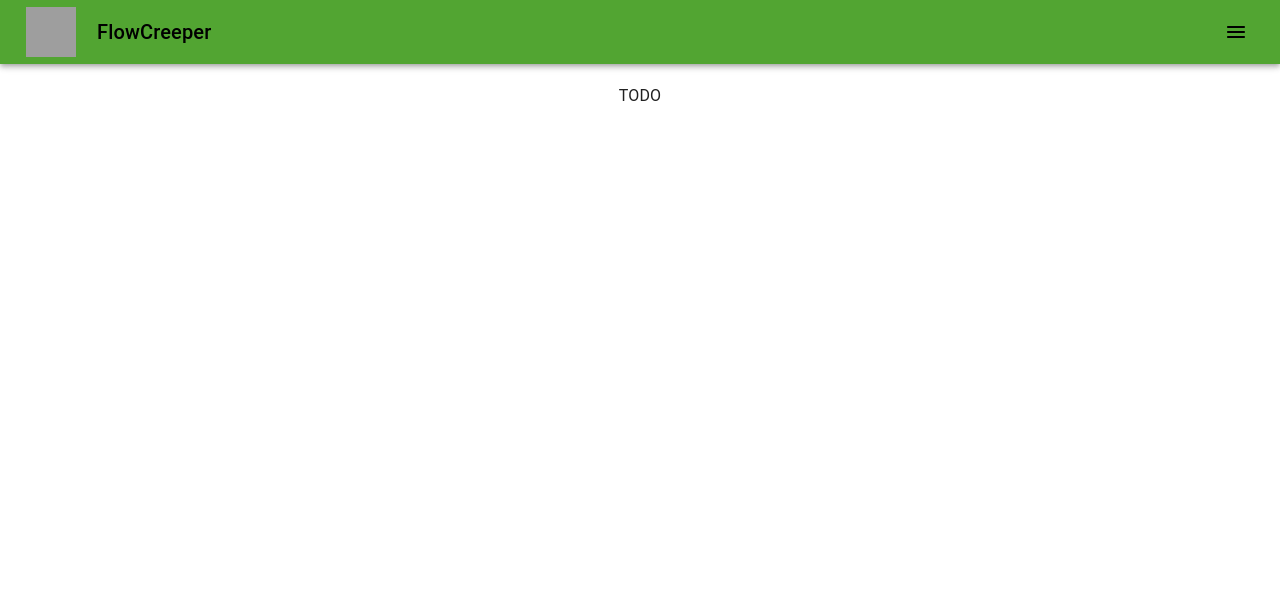
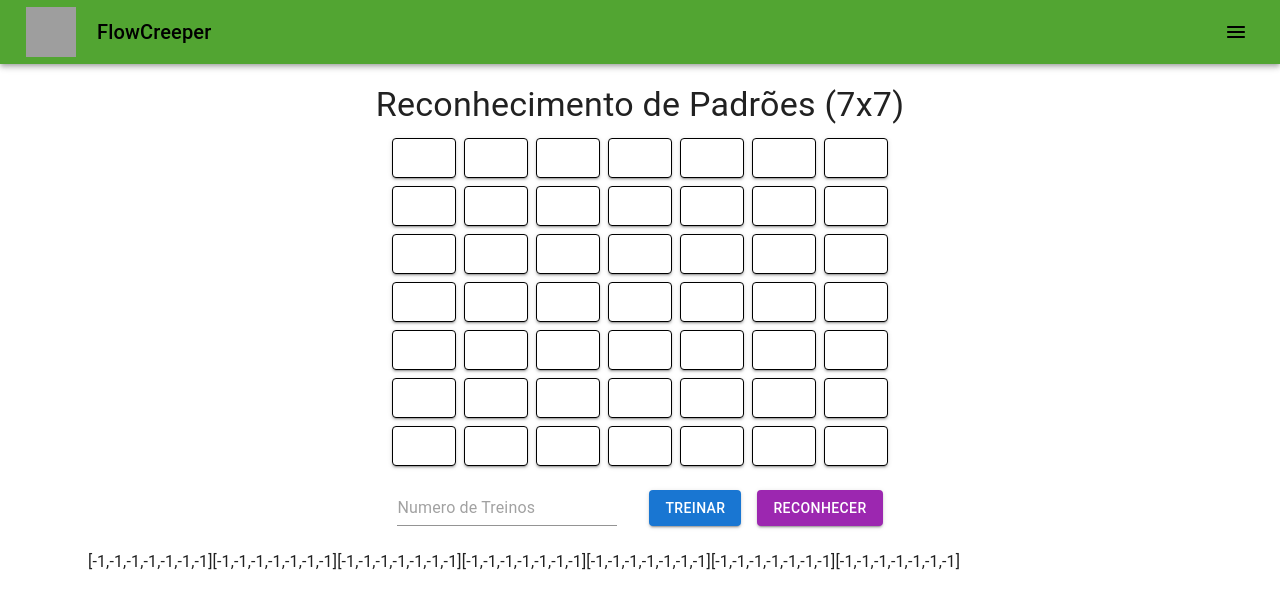
Before and after one commit to FlowCreeper/FlowCreeper.github.io, a React (Create React App) app: page /grafos/gnn in a window 1280 px wide. Shown: the top 608 px of the page. Built offline with nearby package versions, Linux system fonts and the light colour scheme; grey boxes are pictures that could not be loaded.

Commit message:
Apresentação adicionada e Pasta usuarios renomeada

```diff
--- a/src/App.js
+++ b/src/App.js
@@ -11,7 +11,7 @@ function App() {
 
   const theme = createTheme({
     colorSchemes: {
-      light: true,
+      dark: true,
     },
   });
 
@@ -48,13 +48,14 @@ function App() {
       label: 'Grafos',
       children: [
         { id: 'grafos/conexo', label: 'Conexo - Desconexo' },
+        { id: 'grafos/gnn', label: 'Rede neural - Grafos' },
       ],
     },
     {
       id: '_ada',
       label: 'Analise de Desempenho',
       children: [
-        { id: 'td2', label: 'TODO' },
+        { id: 'analise/apresentacao', label: 'Apresentação' },
       ],
     },
   ]
--- /dev/null
+++ b/src/pages/analise desempenho/apresentacao.js
@@ -0,0 +1,141 @@
+import { Button, Checkbox, Input, Typography, Accordion, AccordionSummary, AccordionDetails } from "@mui/material";
+import ExpandMoreIcon from '@mui/icons-material/ExpandMore';
+import { useState } from "react";
+
+export default function Apresentacao() {
+    const [quantidade, setQuantidade] = useState(0);  // Tamanho do array
+    const [organizado, setOrganizado] = useState(false);  // Estado do checkbox (ordenado/desordenado)
+    const [numeros, setNumeros] = useState([]);  // Lista para mostrar os resultados
+
+    // Componente que alterna o estado de ordenado/desordenado
+    function LabelOrganizado() {
+      return (
+        <Typography>
+          <Checkbox checked={organizado} onChange={() => setOrganizado(!organizado)} />
+          {organizado ? "Ordenada" : "Desordenada"}
+        </Typography>
+      );
+    }
+
+    // Função que gera os dados e executa os algoritmos
+    function handleClick() {
+      let array = []; // Inicializa o array vazio
+      let min = 0; // Define o valor mínimo para os números aleatórios
+      let max = 1000000; // Define o valor máximo para os números aleatórios
+      let resultados = []; // Lista para armazenar os resultados de cada algoritmo
+      let inicio, fim; // Variáveis para medir o tempo de execução
+
+      if (quantidade > 9999999) {
+        alert("Quantidade de elementos inválida insira um valor menor que 10.000.000")
+        return
+      }
+      if (quantidade < 0) {
+        alert("Quantidade de elementos inválida insira um valor positivo")
+        return
+      }
+      // Função Merge Sort
+      const mergeSort = (array) => {
+        if (array.length <= 1) {
+          return array; // Caso base: se o array tiver 1 ou 0 elementos, já está ordenado
+        }
+
+        const middle = Math.floor(array.length / 2); // Calcula o índice do meio
+        const left = mergeSort(array.slice(0, middle)); // Ordena a metade esquerda recursivamente
+        const right = mergeSort(array.slice(middle)); // Ordena a metade direita recursivamente
+
+        return merge(left, right); // Mescla as duas metades
+      };
+
+      // Função para mesclar dois arrays ordenados
+      const merge = (left, right) => {
+        let resultArray = [], leftIndex = 0, rightIndex = 0;
+
+        // Compara os elementos de ambos os arrays e insere o menor no resultado
+        while (leftIndex < left.length && rightIndex < right.length) {
+          if (left[leftIndex] < right[rightIndex]) {
+            resultArray.push(left[leftIndex]);
+            leftIndex++;
+          } else {
+            resultArray.push(right[rightIndex]);
+            rightIndex++;
+          }
+        }
+
+        // Adiciona os elementos restantes de cada array ao resultado
+        return resultArray.concat(left.slice(leftIndex)).concat(right.slice(rightIndex));
+      };
+
+      // Gera números aleatórios e os insere no array
+      for (let i = 0; i < parseInt(quantidade); i++) {
+        let numeroAleatorio = Math.floor(Math.random() * (max - min + 1)) + min; // Gera um número aleatório entre min e max
+        array.push(numeroAleatorio); // Adiciona o número ao array
+      }
+
+      // Se a lista deve ser organizada previamente
+      if (organizado) {
+        array.sort((a, b) => a - b); // Ordena o array se o checkbox estiver marcado
+      }
+
+      // Medindo o tempo do Merge Sort
+      inicio = new Date(); // Início da contagem do tempo
+      let resultadoMergeSort = mergeSort([...array]); // Executa o Merge Sort
+      fim = new Date(); // Fim da contagem do tempo
+
+      // Adiciona o resultado do Merge Sort
+      resultados.push({
+        metodo: "Merge Sort",
+        tempo: (fim - inicio) + " ms",
+        bigOMelhor: "O(n log n)", // O melhor caso do Merge Sort é sempre O(n log n)
+        bigOPior: "O(n log n)",  // O pior caso também é O(n log n)
+        numeros: resultadoMergeSort.join(', ') // Números ordenados pelo Merge Sort
+      });
+
+      // Medindo o tempo do método .sort()
+      inicio = new Date(); // Início da contagem do tempo
+      let resultadoSort = array.sort((a, b) => a - b); // Executa o método .sort()
+      fim = new Date(); // Fim da contagem do tempo
+
+      // Adiciona o resultado do método .sort()
+      resultados.push({
+        metodo: "Método .sort()",
+        tempo: (fim - inicio) + " ms",
+        bigOMelhor: organizado ? "O(n)" : "O(n log n)",  // Melhor caso: O(n) se já estiver ordenada
+        bigOPior: "O(n log n)", // Pior caso: O(n log n)
+        numeros: resultadoSort.join(', ') // Números ordenados pelo método .sort()
+      });
+
+      // Atualiza a lista de resultados
+      setNumeros(resultados);
+    }
+
+    return (
+      <>
+        {/* Campo para definir a quantidade de números no array */}
+        <Input type="number" placeholder="Quantidade de elementos" onChange={(e) => setQuantidade(e.target.value)} />
+
+        {/* Componente que alterna o estado de ordenado/desordenado */}
+        <LabelOrganizado />
+
+        {/* Botão para iniciar o teste dos algoritmos */}
+        <Button onClick={handleClick}> Testar </Button>
+
+        {/* Exibe os resultados em uma lista de Accordions (gavetas) */}
+        {numeros.map((resultado, index) => (
+          <Accordion key={index}>
+            <AccordionSummary expandIcon={<ExpandMoreIcon />}>
+              {/* Título da gaveta com o nome do método, tempo de execução e complexidade Big O */}
+              <Typography>
+                {resultado.metodo} - Tempo: {resultado.tempo} - Big O: {resultado.bigOMelhor}
+              </Typography>
+            </AccordionSummary>
+            <AccordionDetails>
+              {/* Exibe os números ordenados dentro da gaveta */}
+              <Typography>
+                {resultado.numeros}
+              </Typography>
+            </AccordionDetails>
+          </Accordion>
+        ))}
+      </>
+    );
+}
--- /dev/null
+++ b/src/pages/grafos/gnn.js
@@ -0,0 +1,73 @@
+import React, { useState } from 'react';
+import { Button, Grid, Box, Container, Typography, Input } from '@mui/material';
+
+const Gnn = () => {
+  const [grid, setGrid] = useState(
+    Array(7).fill(null).map(() => Array(7).fill(-1))
+  );
+
+  const toggleButton = (row, col) => {
+    const newGrid = grid.map((r, rowIndex) =>
+      r.map((cell, colIndex) =>
+        rowIndex === row && colIndex === col ? cell * -1 : cell
+      )
+    );
+    setGrid(newGrid);
+  };
+
+  const handleTrain = () => {
+    // Implementar lógica de treinamento da rede neural
+    alert('Treinamento iniciado!');
+  };
+
+  const handleRecognize = () => {
+    // Implementar lógica de reconhecimento de padrão
+    alert('Reconhecendo padrão...');
+  };
+
+  return (
+    <Container>
+      <Typography variant="h4" align="center" gutterBottom>
+        Reconhecimento de Padrões (7x7)
+      </Typography>
+      <Box display="flex" justifyContent="center">
+        <Grid container spacing={1}>
+          {grid.map((row, rowIndex) => (
+            <Grid container item spacing={1} key={rowIndex} justifyContent="center">
+              {row.map((cell, colIndex) => (
+                <Grid item key={`${rowIndex}-${colIndex}`}>
+                  <Button
+                    onClick={() => toggleButton(rowIndex, colIndex)}
+                    variant="contained"
+                    sx={{
+                      backgroundColor: cell === 1 ? 'black' : 'white',
+                      width: '40px',
+                      height: '40px',
+                      border: '1px solid black',
+                    }}
+                  />
+                </Grid>
+              ))}
+            </Grid>
+          ))}
+        </Grid>
+      </Box>
+      <Box display="flex" justifyContent="center" mt={3}>
+        <Input placeholder='Numero de Treinos' sx={{marginRight: 4}}/>
+        <Button onClick={handleTrain} variant="contained" color="primary">
+          Treinar
+        </Button>
+        <Button onClick={handleRecognize} variant="contained" color="secondary" sx={{ ml: 2 }}>
+          Reconhecer
+        </Button>
+      </Box>
+        <Box>
+          <br/>
+
+          {grid.map((v) => (JSON.stringify(v)))}
+        </Box>
+    </Container>
+  );
+};
+
+export default Gnn;
--- a/src/pages/main.js
+++ b/src/pages/main.js
@@ -1,12 +1,14 @@
 import { Route, Routes } from "react-router-dom";
 import Home from "./home";
 import CardBattle from "./projetinhos/cardbattles";
-import UsersPage from "./usuarios/usuarios";
+import UsersPage from "./curso/usuarios";
 import TODO from "./todotemplate";
 import Atividade1 from "./mat dis/pla1";
 import Atividade2 from "./mat dis/pla2";
 import DPAtv2 from "./mat dis/dp2";
 import Conexo from "./grafos/conexo";
+import Gnn from "./grafos/gnn";
+import Apresentacao from "./analise desempenho/apresentacao";
 
 const Main = () => {
   return (
@@ -22,8 +24,11 @@ const Main = () => {
         </Route>
         <Route path="grafos/">
           <Route path="conexo" element={<Conexo/>}/>
+          <Route path="gnn" element={<Gnn/>}/>
         </Route>
-
+        <Route path="analise/">
+          <Route path="apresentacao" element={<Apresentacao />}/>
+        </Route>
       </Route>
       <Route path="*" element={<TODO/>}/>
     </Routes>
```
Also changed, not shown: src/pages/curso/usuarios.js (renamed from src/pages/usuarios/usuarios.js).
